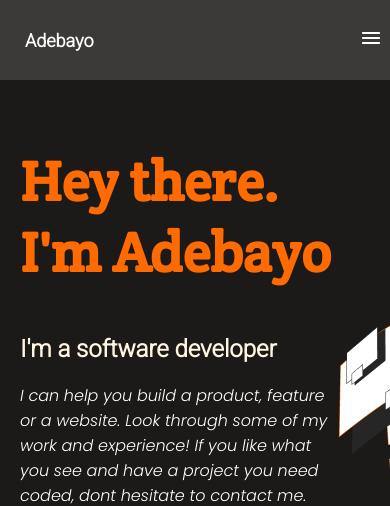
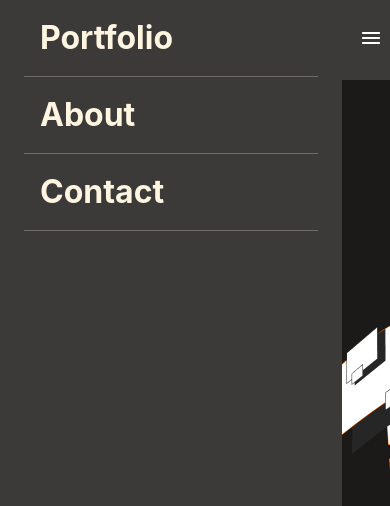
Before and after one commit to Adebayo-George/mobile-website, a website: page index.html in a window 390 px wide. Shown: the top 506 px of the page. Drawn offline with Linux system fonts and the light colour scheme.

Commit message:
add mobile-menu section

```diff
--- a/index.html
+++ b/index.html
@@ -244,6 +244,17 @@
         </ul>
       </div>
   </section>
+  <section>
+    <div id="mobile-menu">
+      <div class="icon-wrapper">
+      </div>
+      <ul>
+        <li>Portfolio</li>
+        <li>About</li>
+        <li>Contact</li>
+      </ul>
+    </div>
+  </section>
 </body>
 
 </html>
--- a/styles.css
+++ b/styles.css
@@ -562,3 +562,32 @@ section .card-one {
 .section-two .div-two {
   display: flex;
 }
+
+#mobile-menu {
+  z-index: 9999;
+  position: fixed;
+  height: 100%;
+  width: calc(100% - 48px);
+  top: 0;
+  left: 0;
+  background-color: #3c3a39;
+}
+
+#mobile-menu > ul {
+  margin: 0;
+  padding: 0;
+  list-style: none;
+  color: #fff5e1;
+}
+
+#mobile-menu > ul > li {
+  font-family: 'Inter';
+  font-style: normal;
+  font-weight: 700;
+  font-size: 32px;
+  line-height: 44px;
+
+  border-bottom: 1px solid #6f6c6b;
+  margin: 0 24px;
+  padding: 16px;
+}
```
